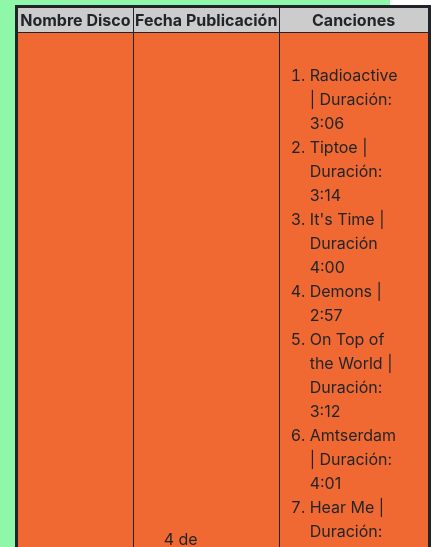
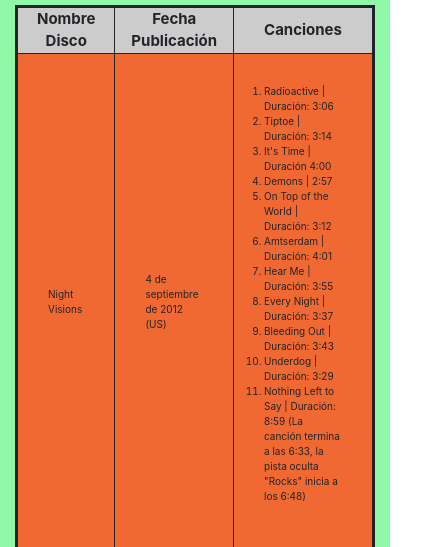
Before and after one commit to GonzaNoir/proyecto_Final_ImagineDragons, a website: page views/discografia.html in a window 390 px wide. Shown: the part 274-821 px from the top of the page, 431 px wide, since content can reach past the window. Drawn offline with nearby package versions, Linux system fonts and the light colour scheme.

Commit message:
modificando pagina discografia

```diff
--- a/scss/_responsive.scss
+++ b/scss/_responsive.scss
@@ -131,20 +131,20 @@ body{
     padding: 10px;
 }
 
-table {
+.contenedorTabla {
     border: 3px solid;
     background-color:#a10505;
     width: auto;
     margin: auto;
    }
 
-th {
+.contenedorTabla th {
     background-color:#cccccc;
     border: 1px solid;
     text-align: center;
    }
 
-tr, td {
+.contenedorTabla tr, .contenedorTabla td {
     border: 1px solid;
     background-color:#f16932;
 }
@@ -165,3 +165,17 @@ tr, td {
         height: 100%;
     }
 }
+
+.contenedorTabla{
+    @media screen and (min-width: 0px) and (max-width: 767px){
+        border: 3px solid;
+        background-color:#a10505;
+        width: auto;
+        margin: auto;
+        font-size: 10px;
+    }
+    & th{
+        font-size: 15px;
+        text-align: center;
+    }
+}
--- a/views/discografia.html
+++ b/views/discografia.html
@@ -67,7 +67,7 @@
                 <h1 class="contenedorContenido__contenedorHistoria__titulo--font contenedorContenido__contenedorHistoria__titulo--boxM contenedorContenido__contenedorHistoria__titulo--color">Discografia</h1>
                 <article>
                     <!-- inicio tabla -->
-                    <table cellpadding="10" cellspacing="8">
+                    <table cellpadding="10" cellspacing="8" class="contenedorTabla">
                     <tr>
                         <th>Nombre Disco</th>
                         <th>Fecha Publicación</th>
```
Also changed, not shown: css/estilo.css.
